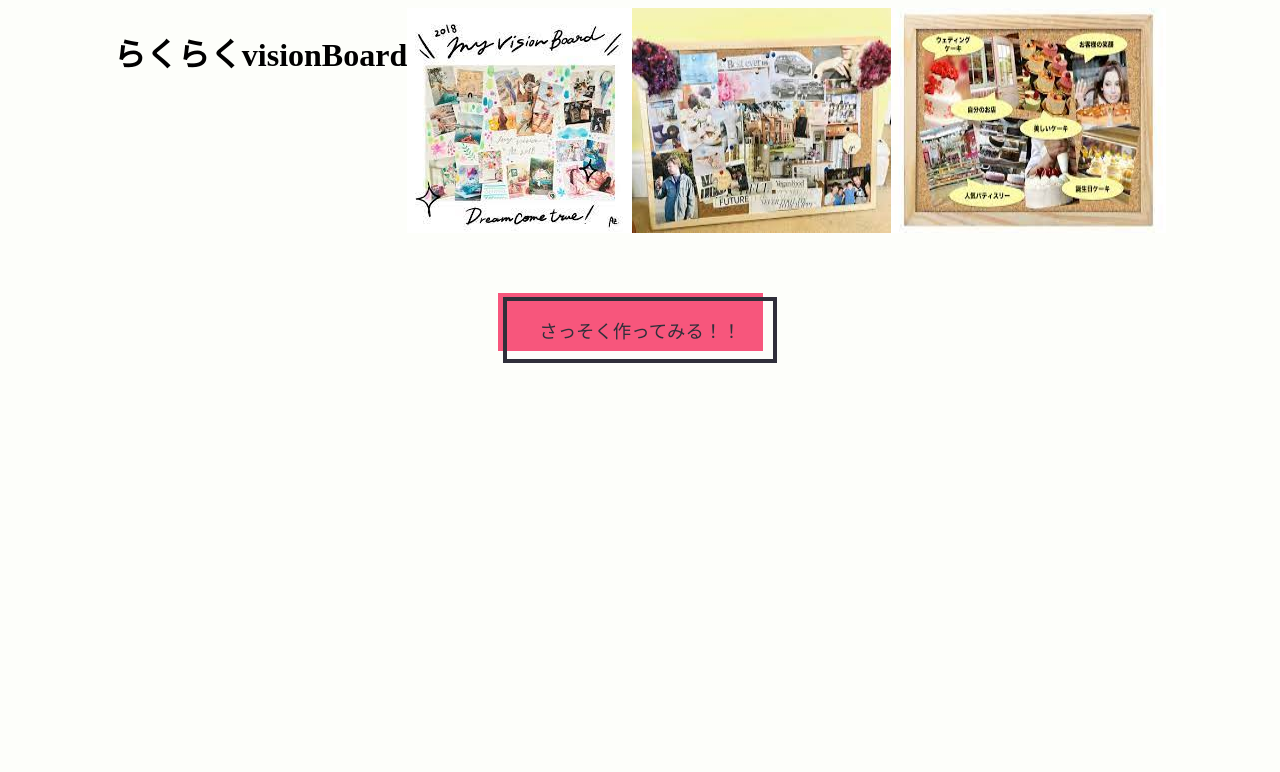
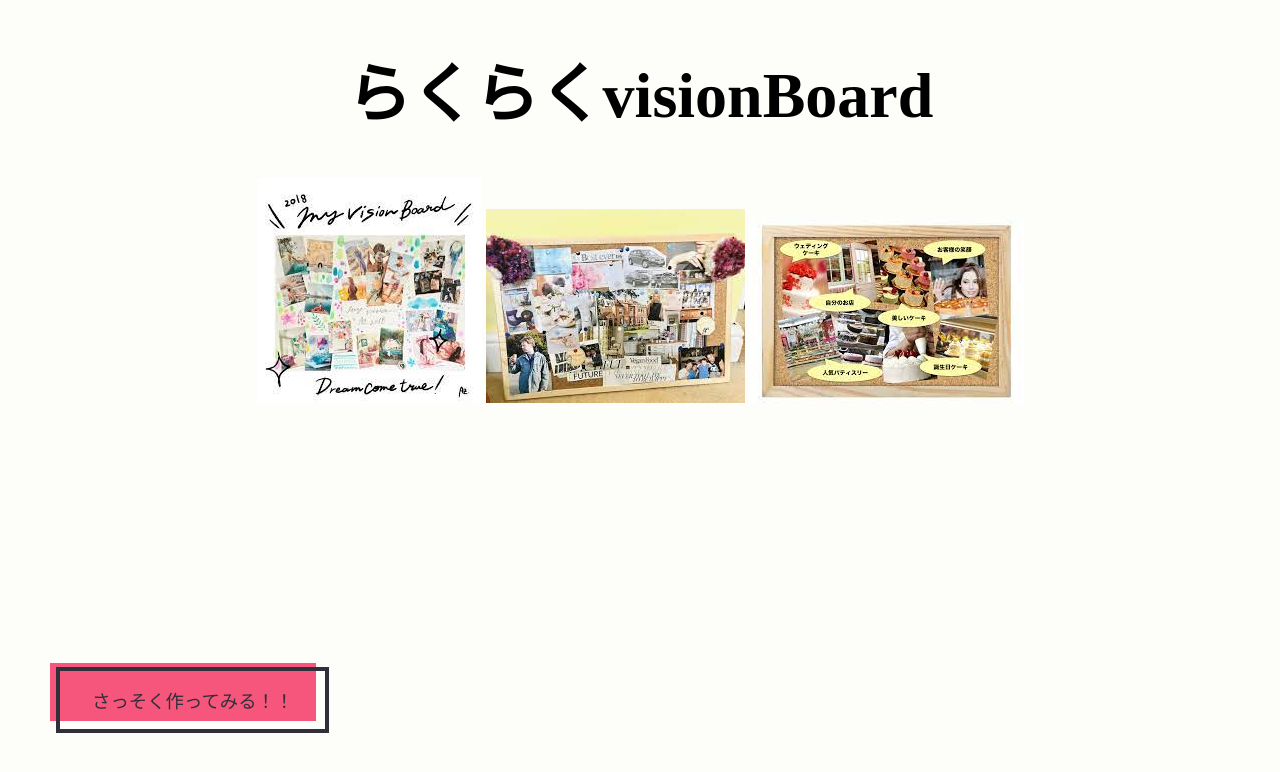
Before and after one commit to Fumiya-Oshiro/vision, a Python web app: template templates/toppage.html in a window 1280 px wide. Shown: the top 772 px of the page. Run offline with Jinja, Linux system fonts and the light colour scheme; the template is opened without the code that fills it, so the values that code supplies are empty.

Commit message:
toppage調整

```diff
--- a/templates/toppage.css
+++ b/templates/toppage.css
@@ -2,28 +2,59 @@
 
 h1 {
   display: block;
-  font-size: 2em;
+  font-size: 4em;
   margin-block-start: 0.67em;
   margin-block-end: 0.67em;
   margin-inline-start: 0px;
   margin-inline-end: 0px;
+  margin-left: auto;
+  margin-right: auto;
   font-weight: bold;
 }
 
+img {
+	border: 0px;
+	vertical-align: bottom;
+  margin: 0 auto;
+  margin-bottom: 200px;
+}
+
+
+
+
+
+
+
+
+
 body {
-  display: flex;
+  /* display: flex; */
   justify-content: center;
   background-color: #fdfefa;
   flex-flow: row wrap;
 }
 
+.logo{
+  text-align: center;
+}
+
+.images{
+  text-align: center;
+}
+
 .container {
-  display: flex;
-  justify-content: center;
+  /* display: flex; */
+  /* justify-content: center; */
+
   flex-flow: row wrap;
-  max-width: 500px;
+  max-width: auto; /*500px*/
   margin: 2rem 0 0;
 }
+
+.container button{
+  text-align: center;
+}
+
 
 :focus {
   outline: none;
--- a/templates/toppage.html
+++ b/templates/toppage.html
@@ -9,10 +9,15 @@
     <title>Document</title>
 </head>
 <body>
+    <div class="logo">
     <h1>らくらくvisionBoard</h1>
+    </div>
+
+    <div class="images">
     <img src="../static/img/画像１.jpg" alt="ビジョンボード１">
     <img src="../static/img/画像２.jpg" alt="ビジョンボード２">
     <img src="../static/img/画像３.jpg" alt="ビジョンボート３">
+    </div>
 
 <div class="container">
     <button class="button--bop">
```
